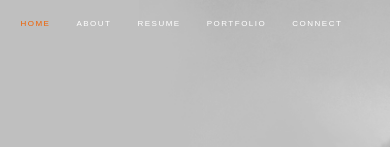
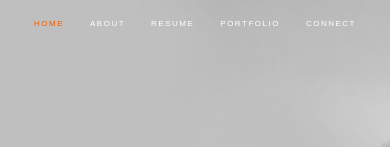
Before and after one commit to rachelkline/Portfolio, a React (Create React App) app: page / in a window 390 px wide. Shown: the top 147 px of the page. Built offline with nearby package versions, Linux system fonts and the light colour scheme.

Commit message:
Mobile Responsive

```diff
--- a/public/css/layout.css
+++ b/public/css/layout.css
@@ -698,7 +698,6 @@ footer {
       position: fixed;
       top: 0;
       right: 0;
-      margin-right: 7%;
    }
 
 
```
